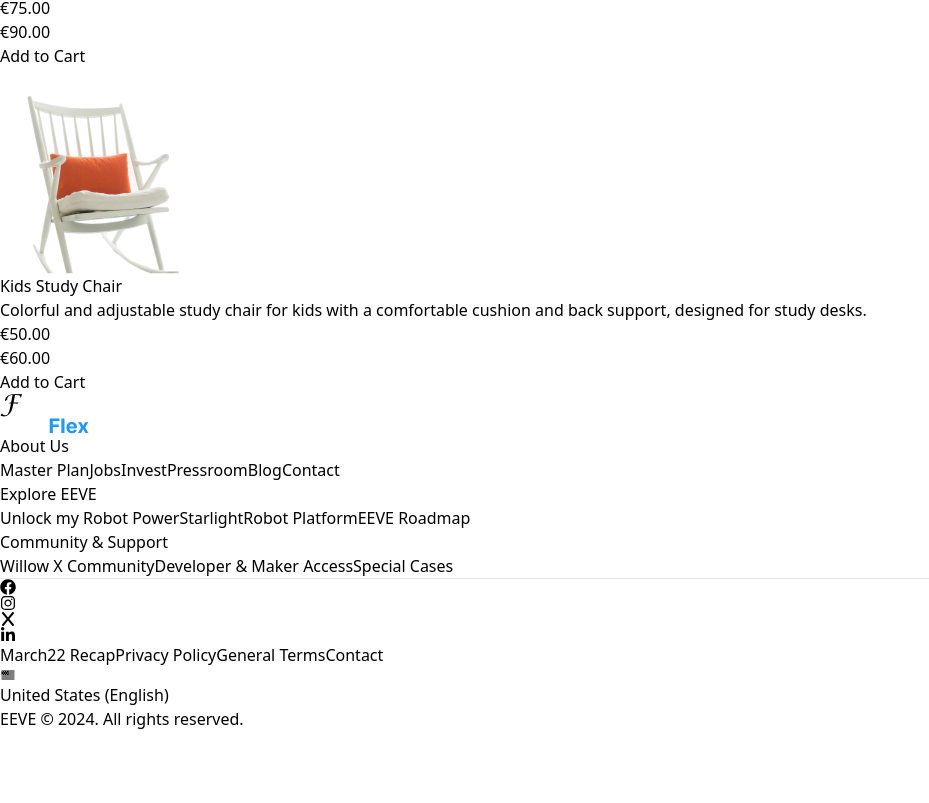
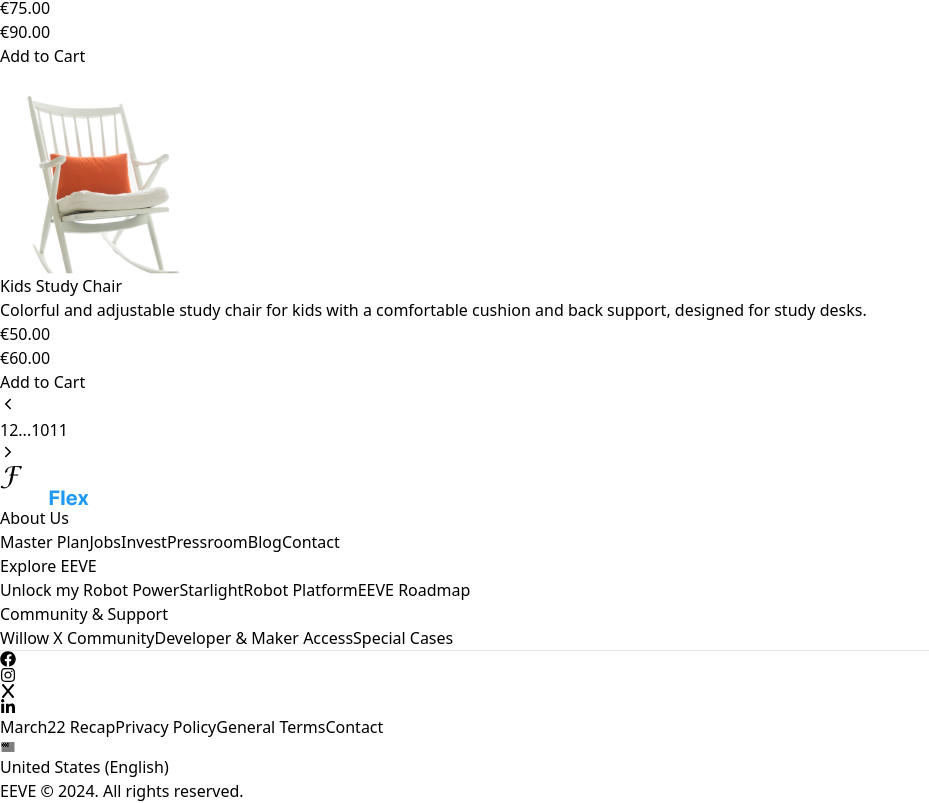
Before and after one commit to Hridoy-Rahman/ibos-task, a React (Vite) app: page /products in a window 1280 px wide. Shown: the part 1880-2683 px from the top of the page, without its empty margins (0-929 px from the left). Before the commit the page ends 2611 px from the top, so only its background shows below. Built offline with nearby package versions, Linux system fonts and the light colour scheme; no server answers.

Commit message:
pagination done

```diff
--- /dev/null
+++ b/src/Components/Pagination.jsx
@@ -0,0 +1,72 @@
+import React from 'react';
+import { IoIosArrowBack, IoIosArrowForward } from 'react-icons/io';
+
+const Pagination = ({ currentPage, totalPages, onPageChange }) => {
+  // Generate page numbers with ellipses
+  const getPageNumbers = () => {
+    const pages = [];
+    const PAGE_NUMBERS_TO_SHOW = 5;
+
+    if (totalPages <= PAGE_NUMBERS_TO_SHOW) {
+      for (let i = 1; i <= totalPages; i++) {
+        pages.push(i);
+      }
+    } else {
+      pages.push(1, 2);
+      if (currentPage > 3 && totalPages > PAGE_NUMBERS_TO_SHOW) pages.push('...');
+      let startPage = Math.max(currentPage - 1, 3);
+      let endPage = Math.min(currentPage + 1, totalPages - 2);
+
+      for (let i = startPage; i <= endPage; i++) {
+        pages.push(i);
+      }
+
+      if (currentPage < totalPages - 2 && totalPages > PAGE_NUMBERS_TO_SHOW) pages.push('...');
+      if (totalPages > 2) pages.push(totalPages - 1, totalPages);
+    }
+
+    return pages;
+  };
+
+  return (
+    <div className="flex flex-col items-center mt-6">
+      <div className="flex items-center mb-2">
+        <button
+          onClick={() => onPageChange(currentPage - 1)}
+          disabled={currentPage === 1}
+          className="px-2 py-2 text-xl border rounded-md bg-gray-200 hover:bg-gray-300 disabled:bg-gray-100 mr-2"
+        >
+          <IoIosArrowBack />
+        </button>
+
+        {/* Page Numbers */}
+        <div className="flex space-x-2">
+          {getPageNumbers().map((number, index) => (
+            <button
+              key={index}
+              onClick={() => number !== '...' && onPageChange(number)}
+              className={`px-3 py-1 border rounded-md text-lg ${
+                currentPage === number
+                  ? "border-2 border-black text-black font-semibold"
+                  : "hover:bg-gray-300"
+              }`}
+              disabled={number === '...'}
+            >
+              {number}
+            </button>
+          ))}
+        </div>
+
+        <button
+          onClick={() => onPageChange(currentPage + 1)}
+          disabled={currentPage === totalPages}
+          className="px-2 py-2 border text-xl rounded-md bg-gray-300 hover:bg-gray-300 disabled:bg-gray-100 ml-2"
+        >
+          <IoIosArrowForward />
+        </button>
+      </div>
+    </div>
+  );
+};
+
+export default Pagination;
--- a/src/Pages/Products/ProductsPage.jsx
+++ b/src/Pages/Products/ProductsPage.jsx
@@ -1,6 +1,7 @@
 import React, { useState, useEffect } from "react";
 import axios from "axios";
 import ProductCard from "./ProductCard";
+import Pagination from "../../Components/Pagination";
 
 const categories = ["Rocking Chair", "Side Chair", "Lounge Chair"];
 const PRODUCTS_PER_PAGE = 6;
@@ -77,6 +78,12 @@ const ProductsPage = () => {
             ))}
           </div>
 
+          {/* Pagination Controls */}
+          <Pagination
+            currentPage={currentPage}
+            totalPages={totalPages}
+            onPageChange={handlePageChange}
+          />
         </div>
       </div>
     </div>
```
